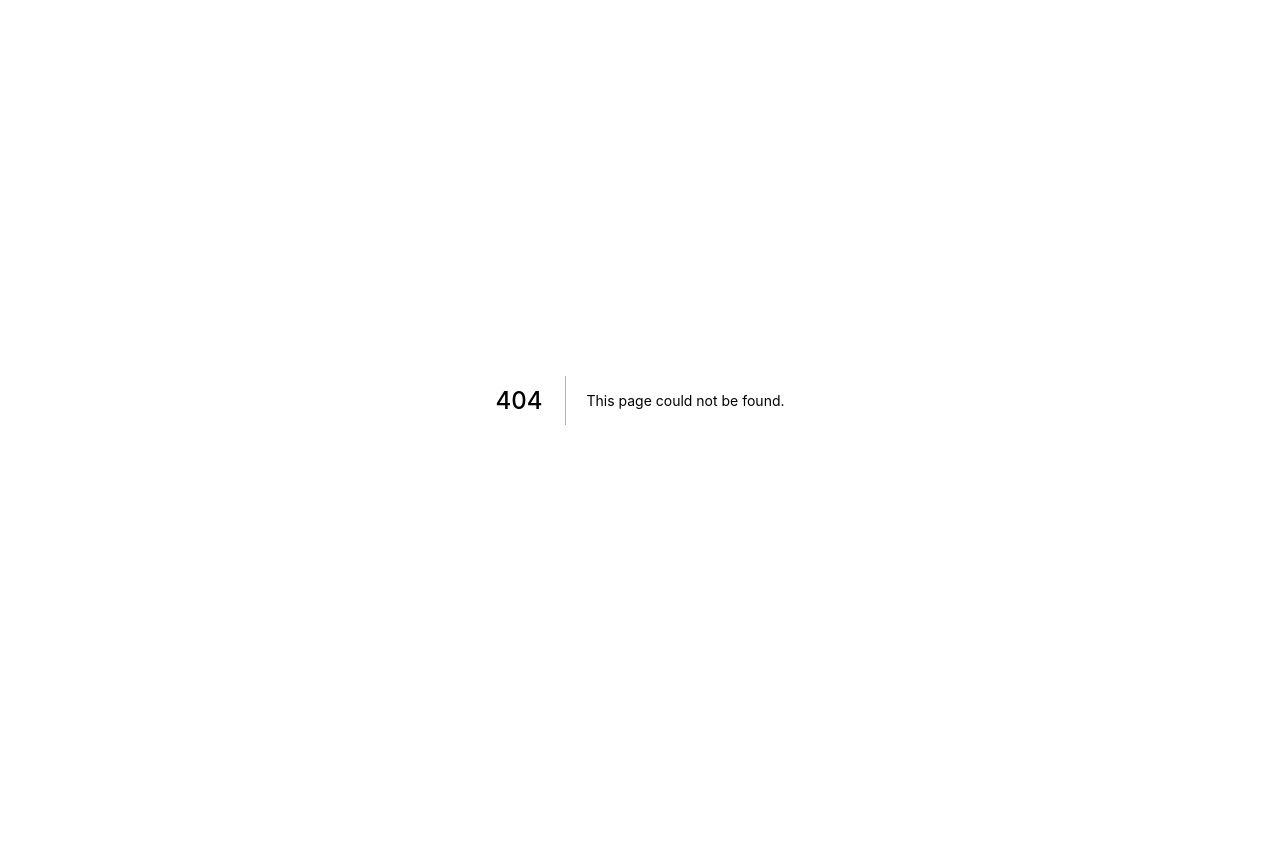
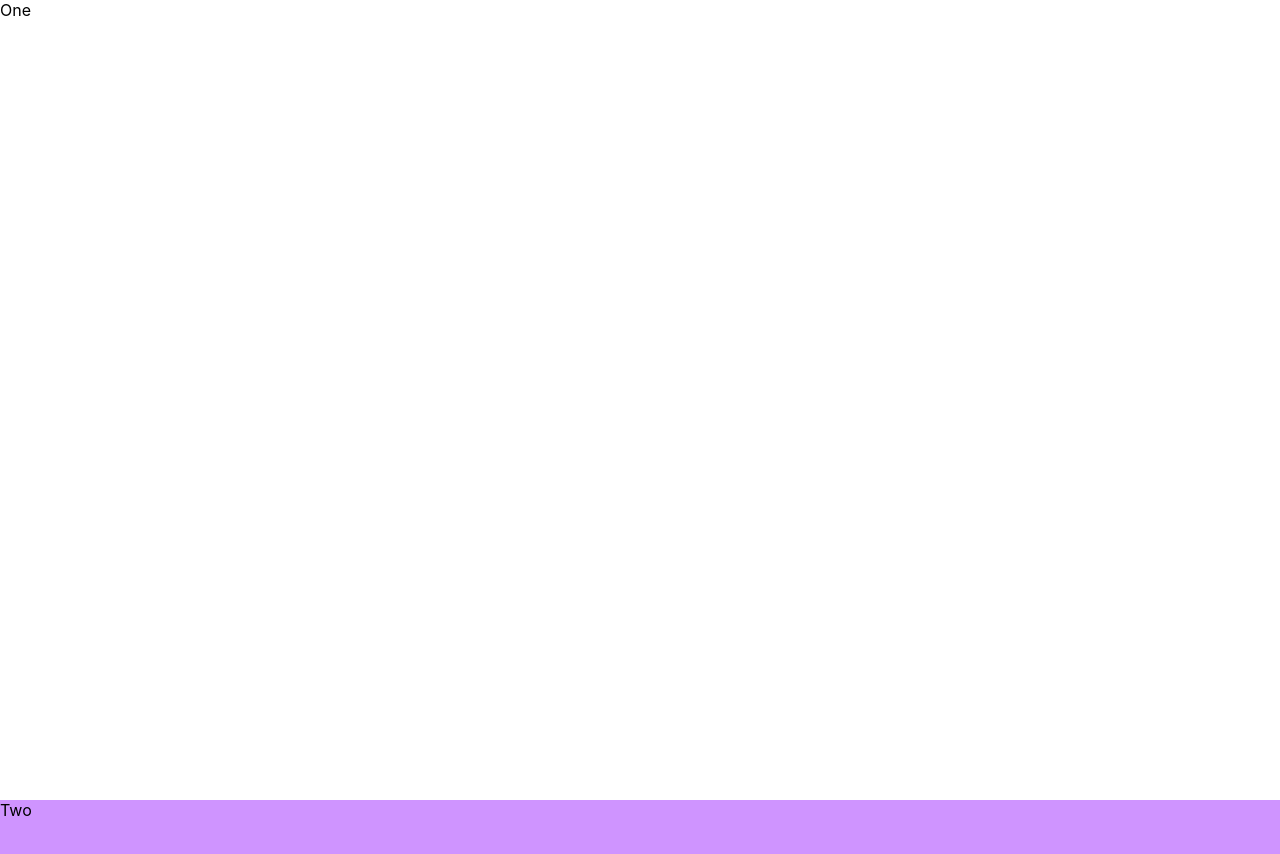
Before and after one commit to Pravasith/rl-frontend1, a Next.js app: page /architect-front-page in a window 1280 px wide. Before the commit this address had no page. Shown: the top 854 px of the page. Before the commit the page ends 800 px from the top, so only its background shows below. Built offline with nearby package versions, Linux system fonts and the light colour scheme.

Commit message:
new architect front page added

```diff
--- /dev/null
+++ b/pages/architect-front-page.js
@@ -0,0 +1,17 @@
+import { Provider } from 'react-redux'
+import store from "../src/store"
+
+// import "../src/assets/sass/architect_main_dashboard.scss"
+
+import ArchitectFrontPage from "../src/components/authComponents/architect/architectFrontPage";
+
+const ArchitectHomePage = () => (
+
+    <Provider store={store}>
+        <section className="productDashboaard">
+            <ArchitectFrontPage />
+        </section>
+    </Provider>
+)
+
+export default ArchitectHomePage
--- /dev/null
+++ b/src/assets/sass/architect_front_page.scss
@@ -0,0 +1,26 @@
+@import "_mixins";
+@import "_vars";
+
+@include includeCommonStyles;
+@include ignoreDefaultStyles;
+
+
+@include scrollStyles;
+
+.archtectHomePage{
+    .mainClass{
+        .sliderClass{
+            width: 100%;
+            height: 100vh;
+        }
+        .two{
+            background: $lightViolet;
+        }
+        .three{
+            background: $lightGrey;
+        }
+        .four{
+            background: $primaryViolet;
+        }
+    }
+}
--- a/src/assets/sass/vendor_main_dashboard.scss
+++ b/src/assets/sass/vendor_main_dashboard.scss
@@ -657,7 +657,8 @@ input{
                     @include flexCentreCol;
                     justify-content: flex-start;
                     width: 70%;
-                    height: 35em;
+                    // height: 35em;
+                    height: 75vh;
                     padding: 0.5em;
                     background: $white;
                     @include box_shadow;
@@ -694,7 +695,8 @@ input{
 
                             .productPreviewInformationColumn{
                                 width: 99%;
-                                height: 63vh;
+                                // height: 63vh;
+                                height: 56vh;
                                 overflow-y: auto;
                                 margin: 1em 0;
 
--- /dev/null
+++ b/src/components/authComponents/architect/architectFrontPage.js
@@ -0,0 +1,83 @@
+import React, { Component } from 'react';
+
+import "../../../assets/sass/architect_front_page.scss"
+
+import Head from 'next/head'
+
+import Navbar from "../../navbar/navbar";
+
+import {connect} from "react-redux";
+import {bindActionCreators} from "redux";
+
+import LogoAnimation from "../../animations/logoAnimation"
+
+
+class ArchitectFrontPage extends Component {
+
+    constructor(props, context){
+        super(props, context);
+
+        this.state ={
+            loadingClass: 'loadingAnim hide',
+            mainClass: 'mainClass'
+        }
+    }
+
+
+componentDidMount = async () => {
+
+}
+
+returnNavBarData = () => {
+    if (this.props.userData.responseData) {
+
+        //
+        // DECRYPT REQUEST DATA
+        //
+        let decryptedData = decryptData(
+            this.props.userData.responseData
+        )
+        //
+        // DECRYPT REQUEST DATA
+        //
+
+        return decryptedData
+    }
+
+    else {
+        return null
+    }
+}
+
+render() {
+    return(
+        <div className="archtectHomePage">
+            <div className={this.state.loadingClass}>
+                <LogoAnimation
+                    text="We are loading..."
+                />
+            </div>
+            <div className={this.state.mainClass}>
+                <div className="sliderClass one">One</div>
+                <div className="sliderClass two">Two</div>
+                <div className="sliderClass three">Three</div>
+                <div className="sliderClass four">Four</div>
+            </div>
+        </div>
+    )
+}
+
+}
+const mapStateToProps = (state) => {
+    return {userData: state.userData, responseData: state.responseDataFromAPI}
+}
+
+const matchDispatchToProps = (dispatch) => {
+    return bindActionCreators({
+        // getUserData,
+        // hitApi,
+        // navBarLoadingAnimationShowHide
+    }, dispatch)
+}
+
+export default connect(mapStateToProps, matchDispatchToProps)(ArchitectFrontPage)
```
Also changed, not shown: src/components/authComponents/architect/architectMainDashboard.js (line endings or trailing spaces), src/components/authComponents/vendor/vendorMainDashboard.js.
